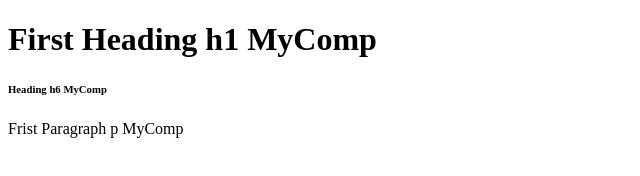
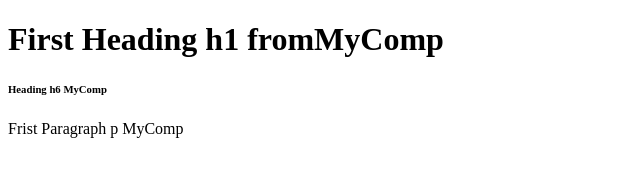
Before and after one commit to Srivallop/ITE220, a plain HTML site: page index.html in a window 1280 px wide. Shown: the whole page, without its empty margins (0-640 px from the left). Drawn offline with Linux system fonts and the light colour scheme.

Commit message:
Add fromMyComp to Heading

```diff
--- a/index.html
+++ b/index.html
@@ -4,7 +4,7 @@
 <title>My First Page git</title>
 </head>
 <body>
-<h1>First Heading h1 MyComp</h1>
+<h1>First Heading h1 fromMyComp</h1>
 <h6>Heading h6 MyComp</h6>
 <p> Frist Paragraph p MyComp</p>
  </body>
```
